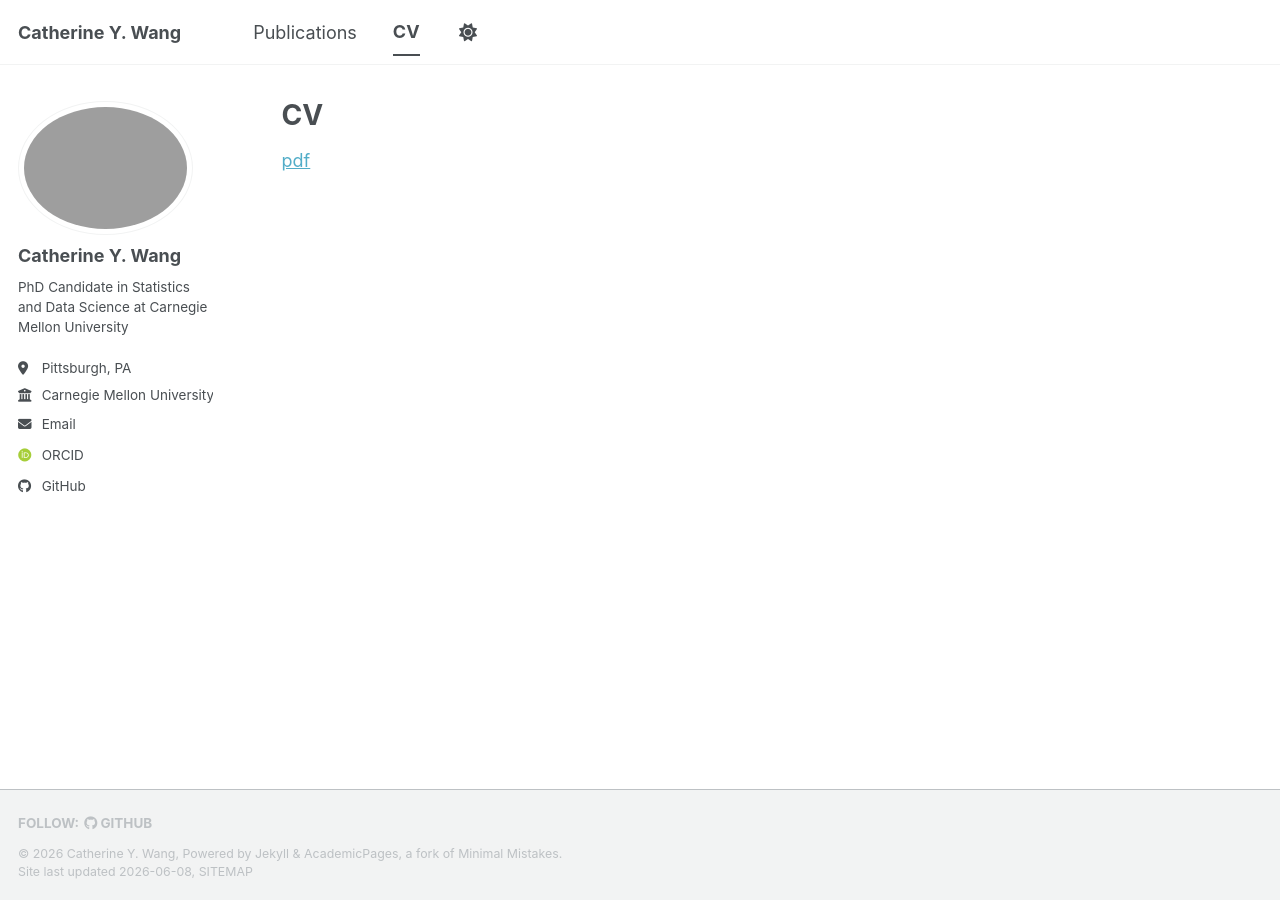
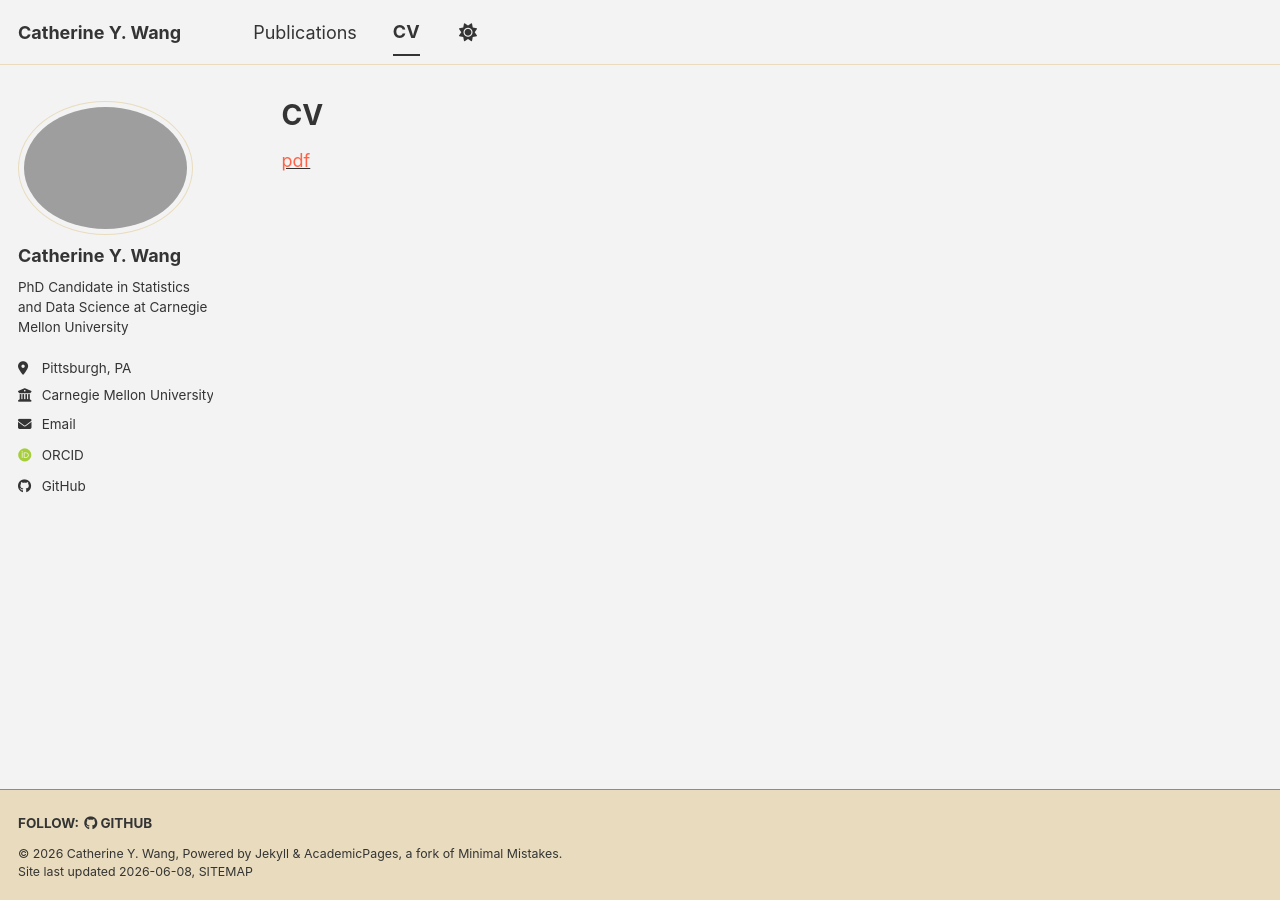
Before and after one commit to catherinewang1/catherinewang1.github.io, a Jekyll site: the page built from _pages/cv.md, in a window 1280 px wide. Built offline with Jekyll 4.4.1, drawn with Linux system fonts in a browser that asks for light colours; some web fonts are replaced; a script bundle is joined from its source files by our own code; library files that are not in the unit come from our copies.

Commit message:
CW: changed color theme to dirt :)

```diff
--- a/_config.yml
+++ b/_config.yml
@@ -8,7 +8,7 @@
 
 # Basic Site Settings
 locale                   : "en-US"
-site_theme               : "default" # The available themes options are "default", "air", "sunrise", "mint", "dirt" and "contrast"
+site_theme               : "dirt" # The available themes options are "default", "air", "sunrise", "mint", "dirt" and "contrast"
 title                    : "Catherine Y. Wang"
 title_separator          : "-"
 name                     : &name "Catherine Y. Wang"
--- a/_includes/archive-single.html
+++ b/_includes/archive-single.html
@@ -30,7 +30,7 @@
       {% if post.link %}
         <a href="{{ post.link }}">{{ title }}</a> <a href="{{ base_path }}{{ post.url }}" rel="permalink"><i class="fa fa-link" aria-hidden="true" title="permalink"></i><span class="sr-only">Permalink</span></a>
       {% else %}
-        <a href="{{ base_path }}{{ post.url }}" rel="permalink" style="color: DarkSlateGray;">{{ title }}</a>
+        <a href="{{ base_path }}{{ post.url }}" rel="permalink" style="color: Tomato;">{{ title }}</a>
       {% endif %}
     </h2>
 
--- a/_pages/cv.md
+++ b/_pages/cv.md
@@ -15,5 +15,6 @@ redirect_from:
 * B.A. in Statistics, University of California, Berkeley, 2020
 * B.A. in Computer Science, University of California, Berkeley, 2020 -->
 
+[<span style="color:Tomato">pdf</span>](https://github.com/catherinewang1/catherinewang1.github.io/blob/master/files/CatherineWangCV.pdf)
 
-[pdf](https://github.com/catherinewang1/catherinewang1.github.io/blob/master/files/CatherineWangCV.pdf)
+<!-- [pdf](https://github.com/catherinewang1/catherinewang1.github.io/blob/master/files/CatherineWangCV.pdf) -->
```
